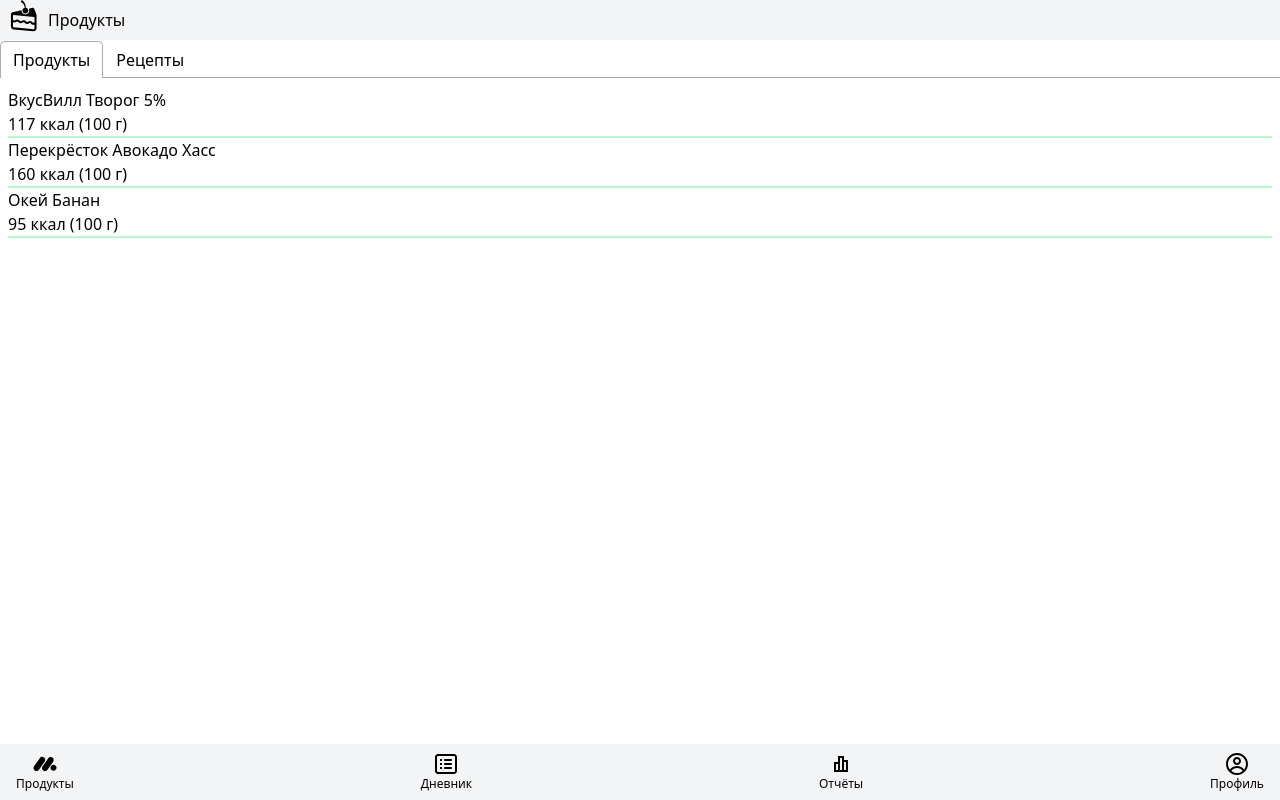
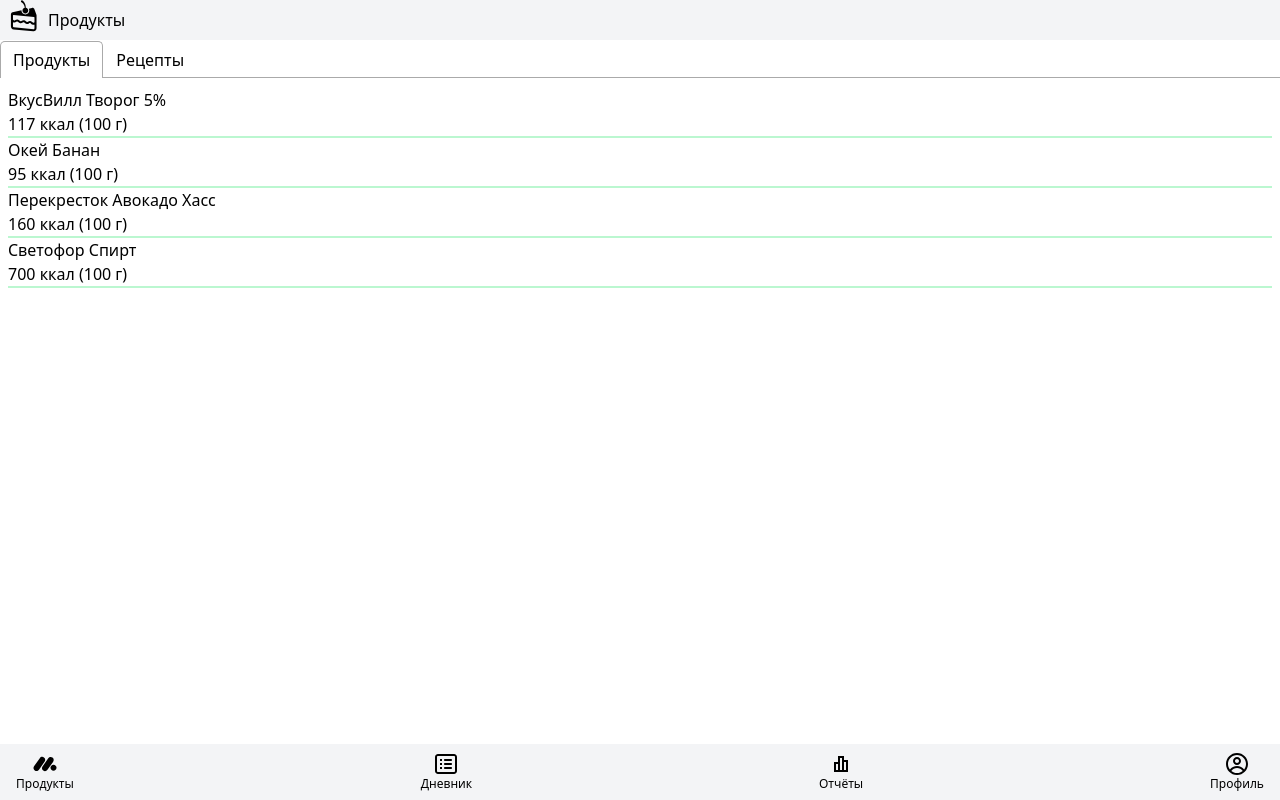
Before and after one commit to maskyy/caketruth-web, a React (Create React App) app: page /recipes in a window 1280 px wide. Built offline with nearby package versions, Linux system fonts and the light colour scheme.

Commit message:
Separate test data, add diary editing route

```diff
--- a/src/components/diary_components/Meal.tsx
+++ b/src/components/diary_components/Meal.tsx
@@ -1,55 +1,15 @@
 import { CgMathPlus } from "react-icons/cg";
-import {DiaryRecord} from "../../types/DiaryRecord";
-import {MealItem} from "./MealItem";
-import {MealSummary} from "./MealSummary";
+import { mealItems } from "../../testData";
+import { DiaryRecord } from "../../types/DiaryRecord";
+import { MealItem } from "./MealItem";
+import { MealSummary } from "./MealSummary";
 
 export function Meal({ name }: {
   name: string
 }) {
-  const mealItems: DiaryRecord[] = [
-    {
-      name: "Вкусвилл Творог 5%",
-      mass: 81,
-      calories: 95,
-      proteins: 13.36,
-      fats: 4.05,
-      carbs: 1.22,
-    },
-    {
-      name: "Магнит Айва",
-      mass: 249,
-      calories: 120,
-      proteins: 1.49,
-      fats: 1.25,
-      carbs: 23.9,
-    },
-    {
-      name: "Магнит Айва",
-      mass: 249,
-      calories: 120,
-      proteins: 1.49,
-      fats: 1.25,
-      carbs: 23.9,
-    },
-    {
-      name: "Магнит Айва",
-      mass: 249,
-      calories: 120,
-      proteins: 1.49,
-      fats: 1.25,
-      carbs: 23.9,
-    },
-    {
-      name: "Магнит Айва",
-      mass: 249,
-      calories: 120,
-      proteins: 1.49,
-      fats: 1.25,
-      carbs: 23.9,
-    },
-  ];
-
-  const renderedItems = mealItems.map((item, idx) => <MealItem key={idx} item={item} rdi={2200} />);
+  const renderedItems = mealItems.map((item, idx) => {
+    return <MealItem key={item.id} item={item} rdi={2200} />
+  });
 
   return (
     <section className="relative bg-gray-200 mb-4">
--- a/src/components/diary_components/MealItem.tsx
+++ b/src/components/diary_components/MealItem.tsx
@@ -1,3 +1,4 @@
+import { Link } from "react-router-dom";
 import { DiaryRecord } from "../../types/DiaryRecord";
 
 export function MealItem({ item, rdi }: { item: DiaryRecord, rdi: number }) {
@@ -8,6 +9,7 @@
 
   return (
     <li className="border-b border-white">
+      <Link to={`/diary/${item.id}/edit`}>
         <div className="flex justify-between mx-4">
           <p>{item.name}<br />{item.mass} г</p>
           <p>{item.calories}</p>
@@ -15,6 +17,7 @@
         <ul className="flex justify-between mx-4 text-xs">
           {renderedMacros}
         </ul>
+      </Link>
     </li>
   );
 }
--- /dev/null
+++ b/src/components/pages/editRecord/EditRecord.tsx
@@ -0,0 +1,12 @@
+import { FC } from "react";
+import { useParams } from "react-router-dom";
+import { PageLayout } from "../../layouts/PageLayout";
+
+export const EditRecord: FC = () => {
+  const { recordId } = useParams();
+  return (
+    <PageLayout title="Редактирование записи" footer={false}>
+      <p>{recordId}</p>
+    </PageLayout>
+  );
+}
--- a/src/components/pages/products/Products.tsx
+++ b/src/components/pages/products/Products.tsx
@@ -4,25 +4,16 @@
 import { PageLayout } from "../../layouts/PageLayout";
 import "react-tabs/style/react-tabs.css";
 import { Link } from "react-router-dom";
+import { products, recipes } from "../../../testData";
 
 export const Products: FC = () => {
-  const products = [
-    { name: "ВкусВилл Творог 5%", calories: 117 },
-    { name: "Перекрёсток Авокадо Хасс", calories: 160 },
-    { name: "Окей Банан", calories: 95 },
-  ];
-
-  const recipes = [
-    { name: "Банановая запеканка", calories: 150 },
-    { name: "Карбонара с ветчиной", calories: 230 },
-    { name: "Банановые панкейки", calories: 270 },
-  ];
 
   const renderedProducts = products.map((p, idx) => {
+    const formattedName = `${p.product_brand} ${p.name}`;
     return (
-      <Link key={idx} to={`/products/${idx}`}>
+      <Link key={p.id} to={`/products/${p.id}`}>
         <li className="border-green-200 border-b-2">
-          {p.name}
+          {formattedName}
           <br />
           {p.calories} ккал (100 г)
         </li>
@@ -32,7 +23,7 @@
 
   const renderedRecipes = recipes.map((r, idx) => {
     return (
-      <Link key={idx} to={`/recipes/${idx}`}>
+      <Link key={r.id} to={`/recipes/${r.id}`}>
         <li key={idx} className="border-green-200 border-b-2">{r.name}<br />{r.calories} ккал (100 г)</li>
       </Link>
     );
--- a/src/router/index.ts
+++ b/src/router/index.ts
@@ -8,6 +8,7 @@
 import { ViewRecipe } from "../components/pages/viewRecipe/ViewRecipe";
 import { Reports } from "../components/pages/reports/Reports";
 import { Welcome } from "../components/pages/welcome/Welcome";
+import { EditRecord } from "../components/pages/editRecord/EditRecord";
 
 interface route {
   path: string,
@@ -25,6 +26,7 @@
   { path: "/recipes/new", component: EditRecipe },
   { path: "/recipes/:recipeId/edit", component: EditRecipe },
   { path: "/diary", component: Diary },
+  { path: "/diary/:recordId/edit", component: EditRecord },
   { path: "/reports", component: Reports },
   { path: "/profile", component: Profile },
 ];
--- a/src/testData/index.ts
+++ b/src/testData/index.ts
@@ -1,29 +1,184 @@
-import { Product } from "puppeteer";
+import { DiaryRecord } from "../types/DiaryRecord";
+import { Product } from "../types/Product";
 import { Recipe } from "../types/Recipe";
+import { User } from "../types/User";
 
-export const products: Product[] = [];
+export const users: User[] = [
+  {
+    id: 1,
+    email: "eaa1991@aa.com",
+    nickname: "eaa1991",
+    role: "user",
+  },
+  {
+    id: 2,
+    email: "me@me.org",
+    nickname: "me",
+    role: "user",
+  },
+];
+
+export const productCategories = [
+  "Фрукты", "Молочная продукция", "Алкоголь", "nope"
+];
+
+export const productBrands = [
+  "ВкусВилл", "Перекресток", "Светофор", "Окей", "nono"
+];
+
+export const products: Product[] = [
+  {
+    id: 1,
+    name: "Творог 5%",
+    calories: 117,
+    proteins: 16.5,
+    fats: 5,
+    carbs: 1.5,
+    is_public: true,
+    is_verified: true,
+    type: "product",
+    author_name: "me",
+    net_grams: 400,
+    product_category: "Молочная продукция",
+    product_brand: "ВкусВилл",
+  },
+  {
+    id: 2,
+    name: "Банан",
+    calories: 95,
+    proteins: 1.5,
+    fats: 0.2,
+    carbs: 21.8,
+    is_public: true,
+    is_verified: true,
+    type: "product",
+    author_name: "me",
+    product_category: "Фрукты",
+    product_brand: "Окей",
+  },
+  {
+    id: 3,
+    name: "Авокадо Хасс",
+    calories: 160,
+    proteins: 2,
+    fats: 14.66,
+    carbs: 1.83,
+    is_public: true,
+    is_verified: true,
+    type: "product",
+    author_name: "me",
+    product_category: "Фрукты",
+    product_brand: "Перекресток",
+  },
+  {
+    id: 4,
+    name: "Спирт",
+    calories: 700,
+    proteins: 0,
+    fats: 0,
+    carbs: 0,
+    ethanol: 100,
+    is_public: true,
+    is_verified: true,
+    type: "product",
+    author_name: "me",
+    product_category: "Алкоголь",
+    product_brand: "Светофор",
+  },
+];
+
+export const recipeCategories = ["Завтрак", "Обед", "Нема"];
 
 export const recipes: Recipe[] = [
   {
-    id: 0,
+    id: 1,
     name: "Банановая запеканка",
     calories: 150,
     proteins: 10,
     fats: 7,
     carbs: 8,
-    ethanol: 0,
     is_public: false,
     is_verified: false,
     type: "recipe",
     author_name: "me",
     directions: `
-1. Пюрировать банаы с молоком
+1. Пюрировать бананы с молоком
 2. Смешать творог и пюре
 3. Добавить манку и сахар, перемешать
 4. Смазать форму маслом, выложить в неё творог
 5. Выпекать в форме при 190 C 30 мин`,
     mass: 1200,
     recipe_category: "Завтрак",
-    ingredients: []
-  }
+    ingredients: [
+      { ...products[0], mass: 500 },
+      { ...products[1], mass: 250 },
+    ],
+  },
+  {
+    id: 2,
+    name: "Пюре из авокадо и бананов",
+    calories: 345,
+    proteins: 12,
+    fats: 34,
+    carbs: 56,
+    is_public: true,
+    is_verified: false,
+    type: "recipe",
+    author_name: "me",
+    directions: `test`,
+    mass: 600,
+    recipe_category: "Обед",
+    ingredients: [
+      { ...products[1], mass: 123 },
+      { ...products[2], mass: 345 },
+    ],
+  },
 ];
+
+export const mealItems: DiaryRecord[] = [
+  {
+    id: 1,
+    name: "Вкусвилл Творог 5%",
+    mass: 81,
+    calories: 95,
+    proteins: 13.36,
+    fats: 4.05,
+    carbs: 1.22,
+  },
+  {
+    id: 2,
+    name: "Магнит Айва",
+    mass: 249,
+    calories: 120,
+    proteins: 1.49,
+    fats: 1.25,
+    carbs: 23.9,
+  },
+  {
+    id: 3,
+    name: "Магнит Айва",
+    mass: 249,
+    calories: 120,
+    proteins: 1.49,
+    fats: 1.25,
+    carbs: 23.9,
+  },
+  {
+    id: 4,
+    name: "Магнит Айва",
+    mass: 249,
+    calories: 120,
+    proteins: 1.49,
+    fats: 1.25,
+    carbs: 23.9,
+  },
+  {
+    id: 5,
+    name: "Магнит Айва",
+    mass: 249,
+    calories: 120,
+    proteins: 1.49,
+    fats: 1.25,
+    carbs: 23.9,
+  },
+];
--- a/src/types/DiaryRecord.ts
+++ b/src/types/DiaryRecord.ts
@@ -1,4 +1,5 @@
 export interface DiaryRecord {
+  id: number,
   name: string,
   mass: number,
   calories: number,
--- a/src/types/Food.ts
+++ b/src/types/Food.ts
@@ -5,7 +5,7 @@
   proteins: number,
   fats: number,
   carbs: number,
-  ethanol: number,
+  ethanol?: number,
   is_public: boolean,
   is_verified: boolean,
   type: string,
--- /dev/null
+++ b/src/types/Ingredient.ts
@@ -0,0 +1,5 @@
+import { Product } from "./Product";
+
+export interface Ingredient extends Product {
+  mass: number
+};
--- a/src/types/Recipe.ts
+++ b/src/types/Recipe.ts
@@ -1,9 +1,9 @@
 import { Food } from "./Food";
-import { Product } from "./Product";
+import { Ingredient } from "./Ingredient";
 
 export interface Recipe extends Food {
   directions: string,
   mass: number,
   recipe_category: string,
-  ingredients: Product[],
+  ingredients: Ingredient[],
 };
```
Also changed, not shown: 1 other file (tests, documents, lock files or other folders). Lines whose indentation alone changed are shown as unchanged.
